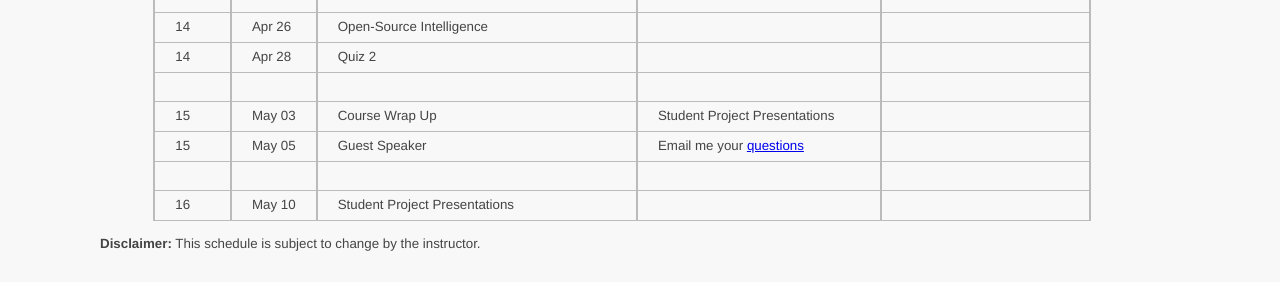
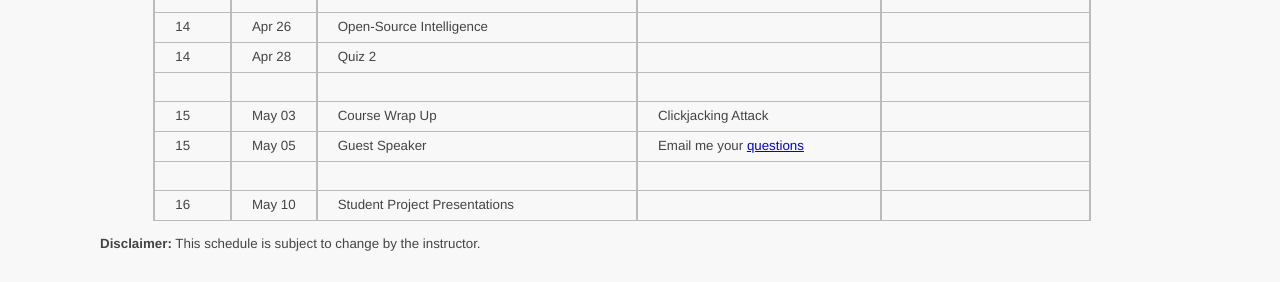
Before and after one commit to ycpcs/cs335-spring2022, a Jekyll site: the page built from schedule/index.md, in a window 1280 px wide. Shown: the part 1290-1572 px from the top of the page. Built offline with Jekyll 4.4.1, drawn with Linux system fonts in a browser that asks for light colours.

Commit message:
update schedule

```diff
--- a/schedule/index.md
+++ b/schedule/index.md
@@ -50,7 +50,7 @@ CIS: <a href="https://www.amazon.com/Computer-Internet-Security-Hands-Approach/d
 > 14 | Apr 26 | Open-Source Intelligence | |
 > 14 | Apr 28 | Quiz 2 | |
 > | | | |
-> 15 | May 03 | Course Wrap Up | Student Project Presentations |
+> 15 | May 03 | Course Wrap Up | Clickjacking Attack |
 > 15 | May 05 | Guest Speaker | Email me your [questions](guest_speaker.md) |
 > | | | |
 > 16 | May 10 | Student Project Presentations
```
